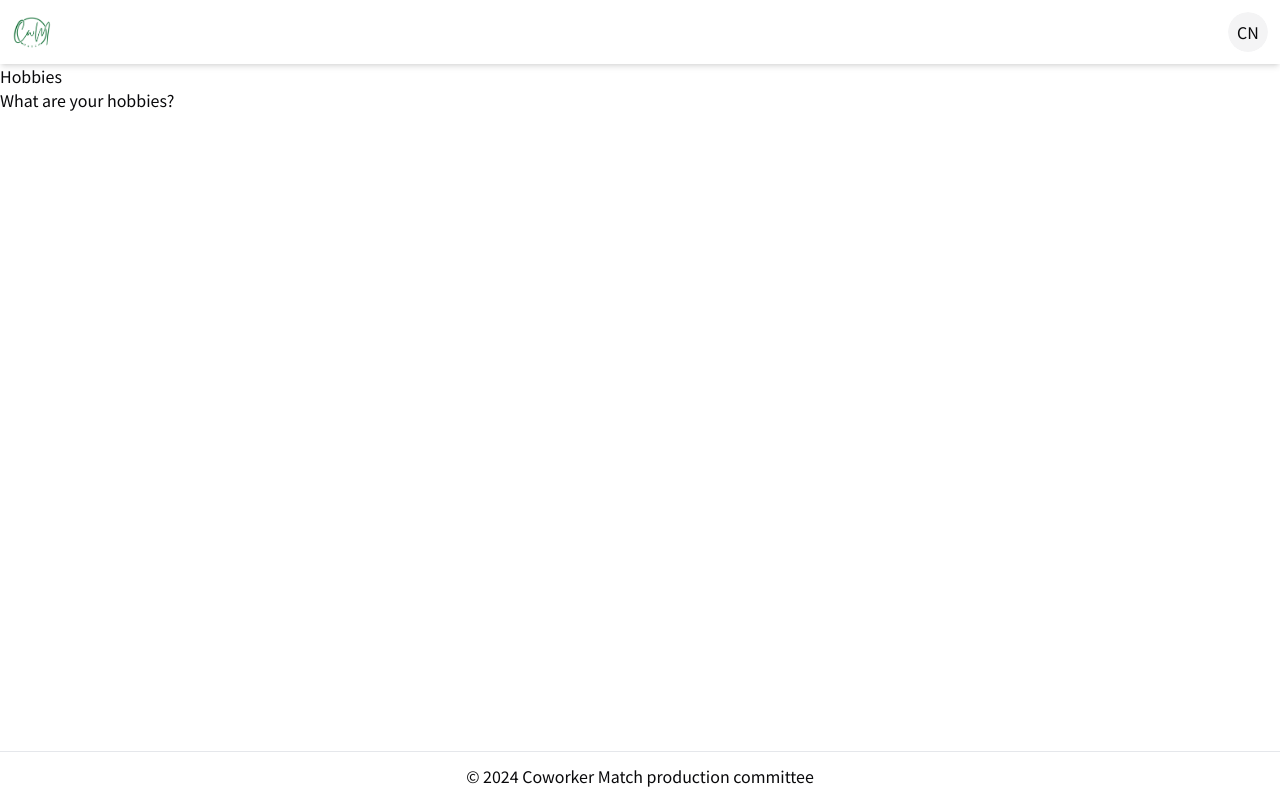
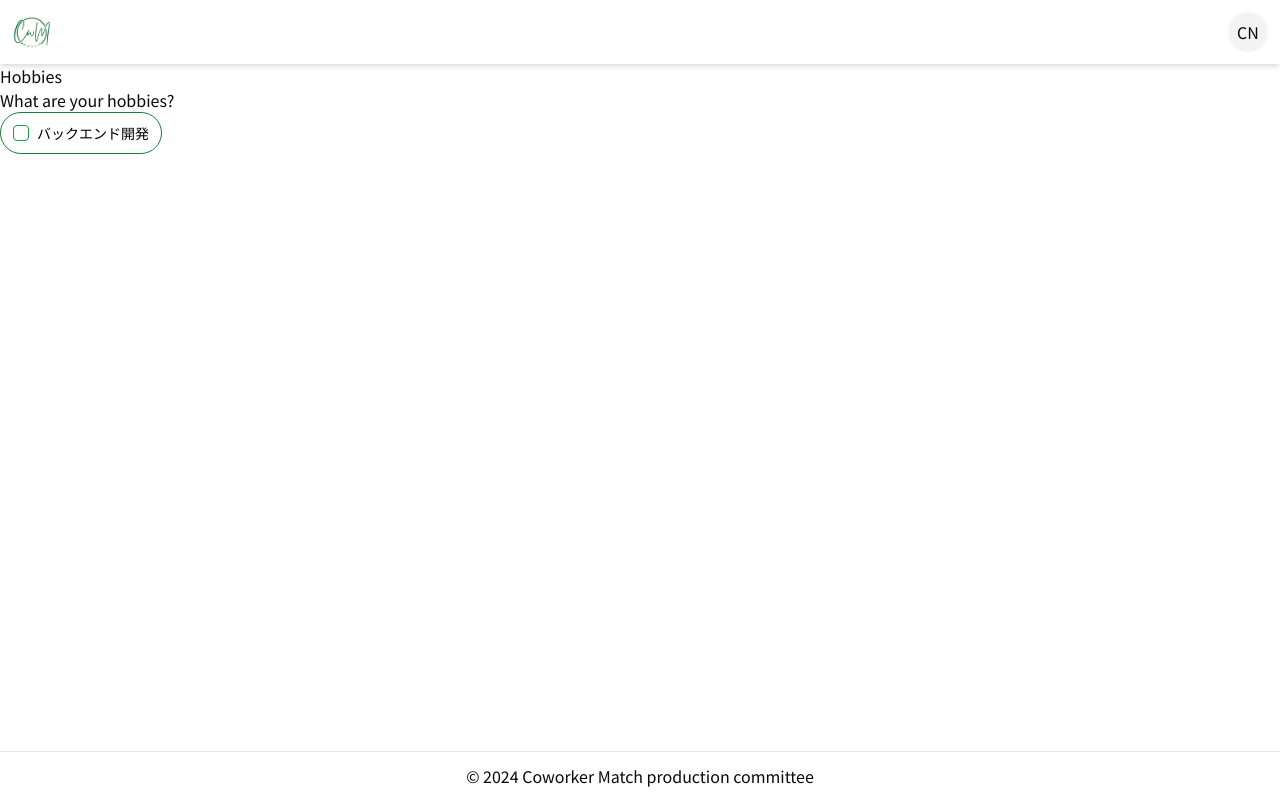
Before and after one commit to toshiki-git/coworker-match-web, a Next.js app: page /mypage/hobbies in a window 1280 px wide. Built offline with nearby package versions, Linux system fonts and the light colour scheme; no server answers.

Commit message:
feat: create HobbyCheckbox component

```diff
--- /dev/null
+++ b/src/components/HobbyCheckbox/HobbyCheckbox.tsx
@@ -0,0 +1,20 @@
+import { Checkbox } from '@/components/ui/checkbox';
+
+interface HobbyCheckboxProps {
+  id: string;
+  label: string;
+}
+
+export function HobbyCheckbox({ id, label }: HobbyCheckboxProps) {
+  return (
+    <button className="flex items-center space-x-2 border border-spacing-2 rounded-full p-3 bg-white border-green-700 hover:bg-green-100">
+      <Checkbox id={id} />
+      <label
+        htmlFor={id}
+        className="text-sm font-medium leading-none cursor-pointer text-black"
+      >
+        {label}
+      </label>
+    </button>
+  );
+}
--- /dev/null
+++ b/src/components/HobbyCheckbox/index.ts
@@ -0,0 +1 @@
+export * from './HobbyCheckbox';
--- a/src/routes/Mypage/Hobbies/Hobbies.tsx
+++ b/src/routes/Mypage/Hobbies/Hobbies.tsx
@@ -1,10 +1,12 @@
 import { Layout } from '@/layouts';
+import { HobbyCheckbox } from '@/components/HobbyCheckbox';
 
 export function HobbiesPage() {
   return (
     <Layout>
       <h1>Hobbies</h1>
       <p>What are your hobbies?</p>
+      <HobbyCheckbox id="terms" label="バックエンド開発" />
     </Layout>
   );
 }
```
